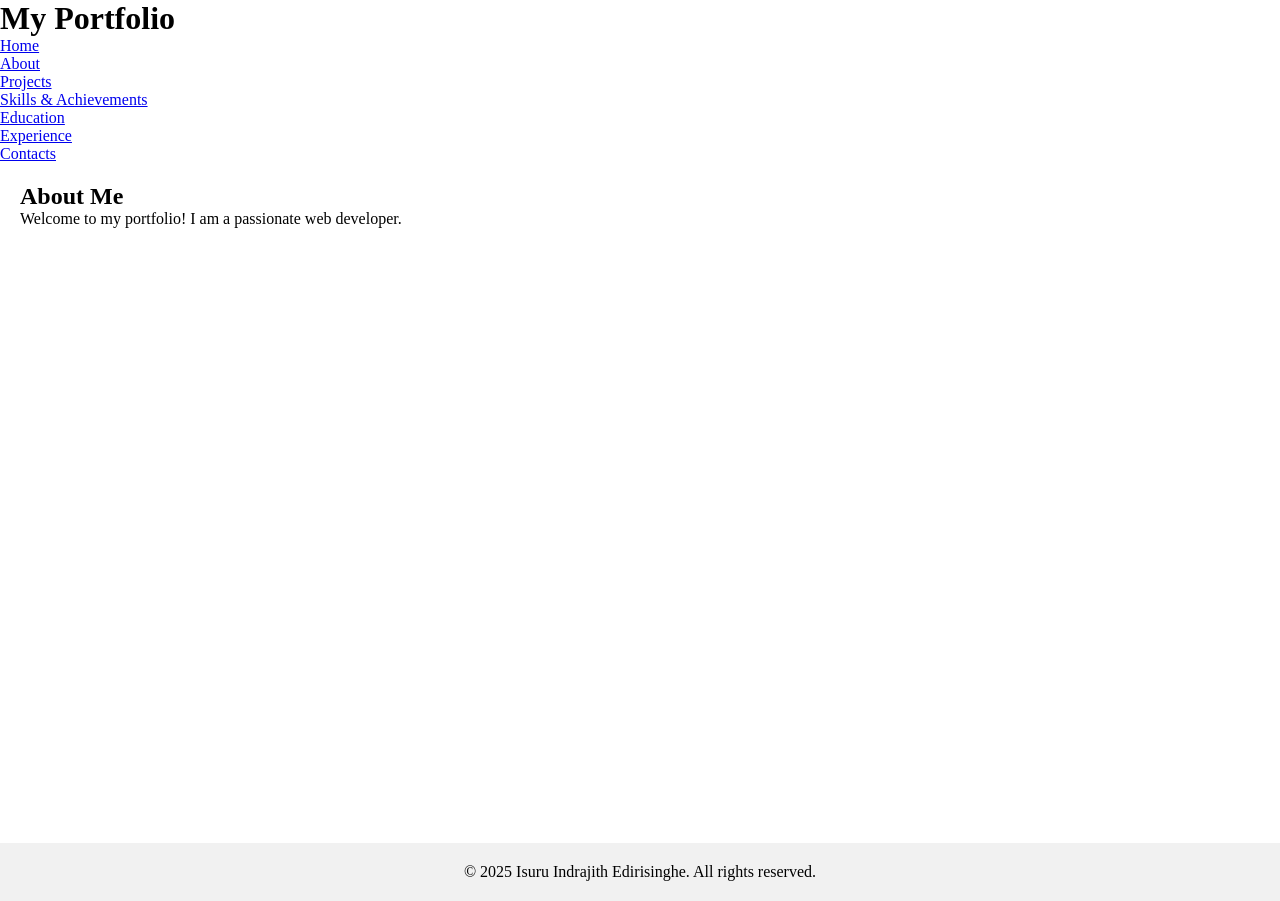
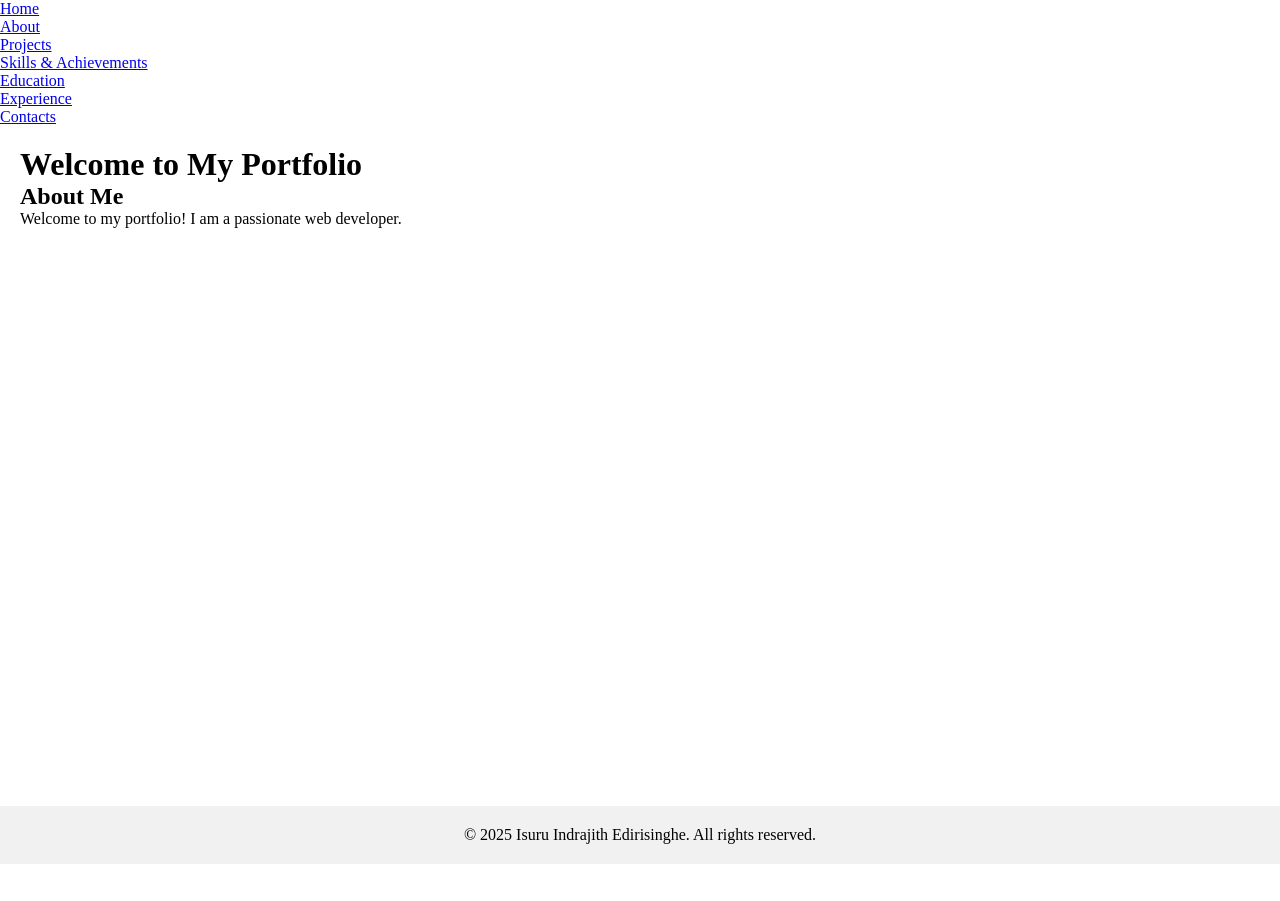
Before and after one commit to IsuruIndrajith/my-portfolio, a React (Vite) app: page / in a window 1280 px wide. After the commit the page ends 864 px from the top, so only its background shows below. Built offline with nearby package versions, Linux system fonts and the light colour scheme.

Commit message:
props.children

```diff
--- a/src/App.jsx
+++ b/src/App.jsx
@@ -8,8 +8,12 @@ function App() {
   return (
     <div>
       <Header/>
-      <Body />
-      <Footer />
+      <Body>
+        <h1>Welcome to My Portfolio</h1>
+        <h2>About Me</h2>
+         <p>Welcome to my portfolio! I am a passionate web developer.</p>
+      </Body>
+        <Footer />
     </div>
   )
 }
--- a/src/Components/Body/Body.jsx
+++ b/src/Components/Body/Body.jsx
@@ -1,11 +1,10 @@
 import React from 'react'
 import './Body.css'
 
-function Body() {
+function Body(props) {
   return (
     <div id="About">
-      <h2>About Me</h2>
-      <p>Welcome to my portfolio! I am a passionate web developer.</p>
+          { props.children }
     </div>
   )
 }
--- a/src/Components/Header/Header.jsx
+++ b/src/Components/Header/Header.jsx
@@ -5,7 +5,6 @@ import MenuLink from '../MenuLink/MenuLink'
 function Header() {
   return (
     <div id="navbar">
-          <h1>My Portfolio</h1>
 
           <div>
               <MenuLink linkname="Home" url="#home"/>
```
